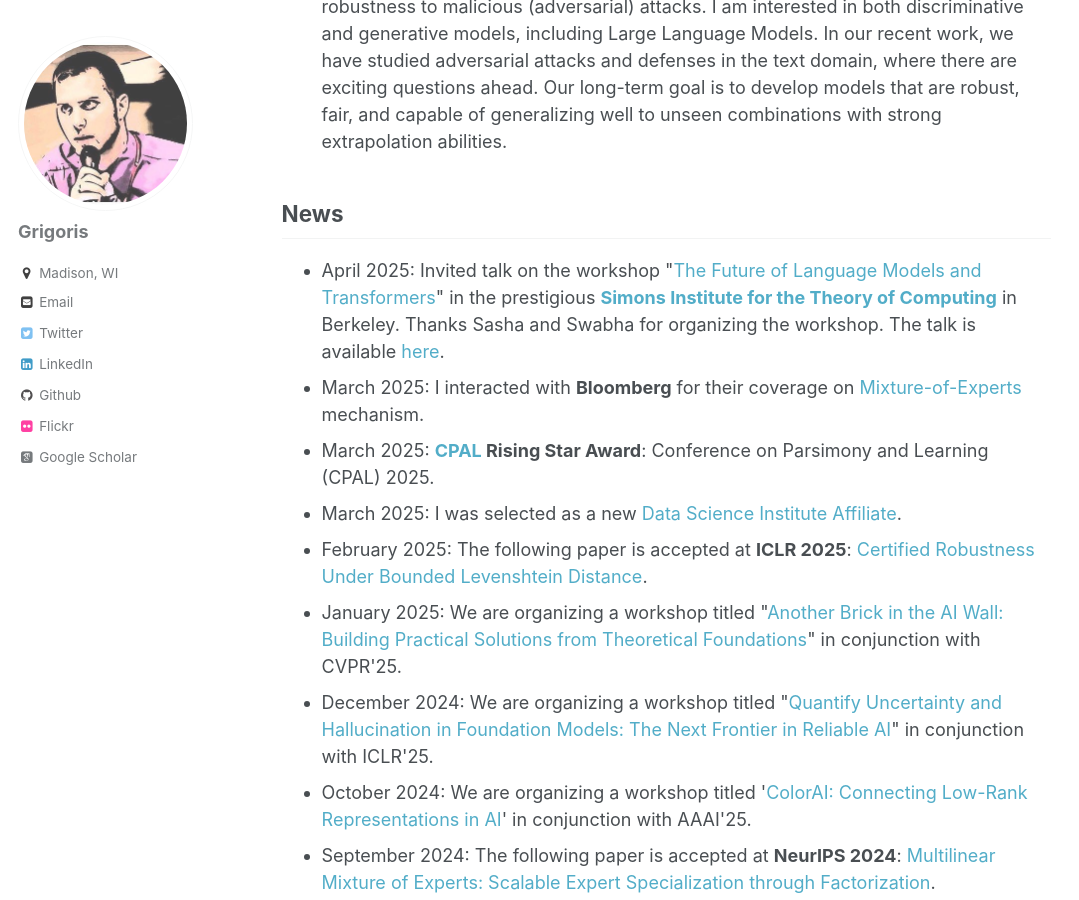
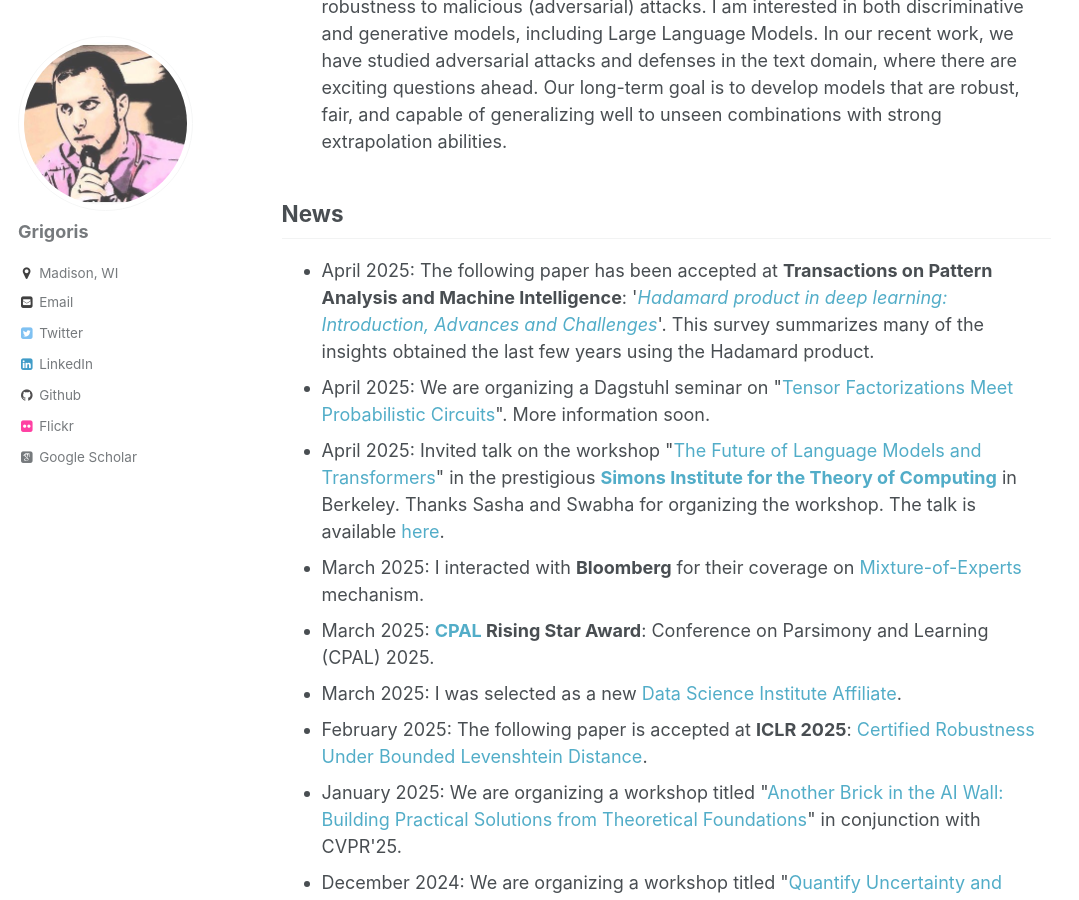
Before and after one commit to grigorisg9gr/grigorisg9gr.github.io, a Jekyll site: the page built from index.html, in a window 1280 px wide and 900 px high, scrolled down 628 px. Shown: the whole window, without its empty margins (0-1079 px from the left). Built offline with Jekyll 4.4.1, drawn with Linux system fonts in a browser that asks for light colours; some web fonts are replaced.

Commit message:
Add the news for the Hadamard product and Dagstuhl.

```diff
--- a/index.html
+++ b/index.html
@@ -19,6 +19,8 @@ comments: false
 
 <h2>News</h2>
 <ul>
+    <li>April 2025: The following paper has been accepted at <strong>Transactions on Pattern Analysis and Machine Intelligence</strong>: '<em><a href="https://ieeexplore.ieee.org/document/10965485">Hadamard product in deep learning: Introduction, Advances and Challenges</a></em>'. This survey summarizes many of the insights obtained the last few years using the Hadamard product.</li>
+    <li>April 2025: We are organizing a Dagstuhl seminar on "<a href='https://www.dagstuhl.de/26102'>Tensor Factorizations Meet Probabilistic Circuits</a>". More information soon.</li>
     <li>April 2025: Invited talk on the workshop "<a href='https://simons.berkeley.edu/workshops/future-language-models-transformers'>The Future of Language Models and Transformers</a>" in the prestigious <strong><a href='https://simons.berkeley.edu/homepage'>Simons Institute for the Theory of Computing</a></strong> in Berkeley. Thanks Sasha and Swabha for organizing the workshop. The talk is available <a href='https://www.youtube.com/watch?v=mod3sWAWX-U'>here</a>.</li>
     <li>March 2025: I interacted with <strong>Bloomberg</strong> for their coverage on <a href="https://www.bloomberg.com/news/newsletters/2025-03-27/an-old-approach-to-ai-gains-new-attention-after-deepseek">Mixture-of-Experts</a> mechanism.</li>
     <li>March 2025: <strong><a href="https://cpal.cc/rising_stars_presentations/">CPAL</a> Rising Star Award</strong>: Conference on Parsimony and Learning (CPAL) 2025.</li>
```
